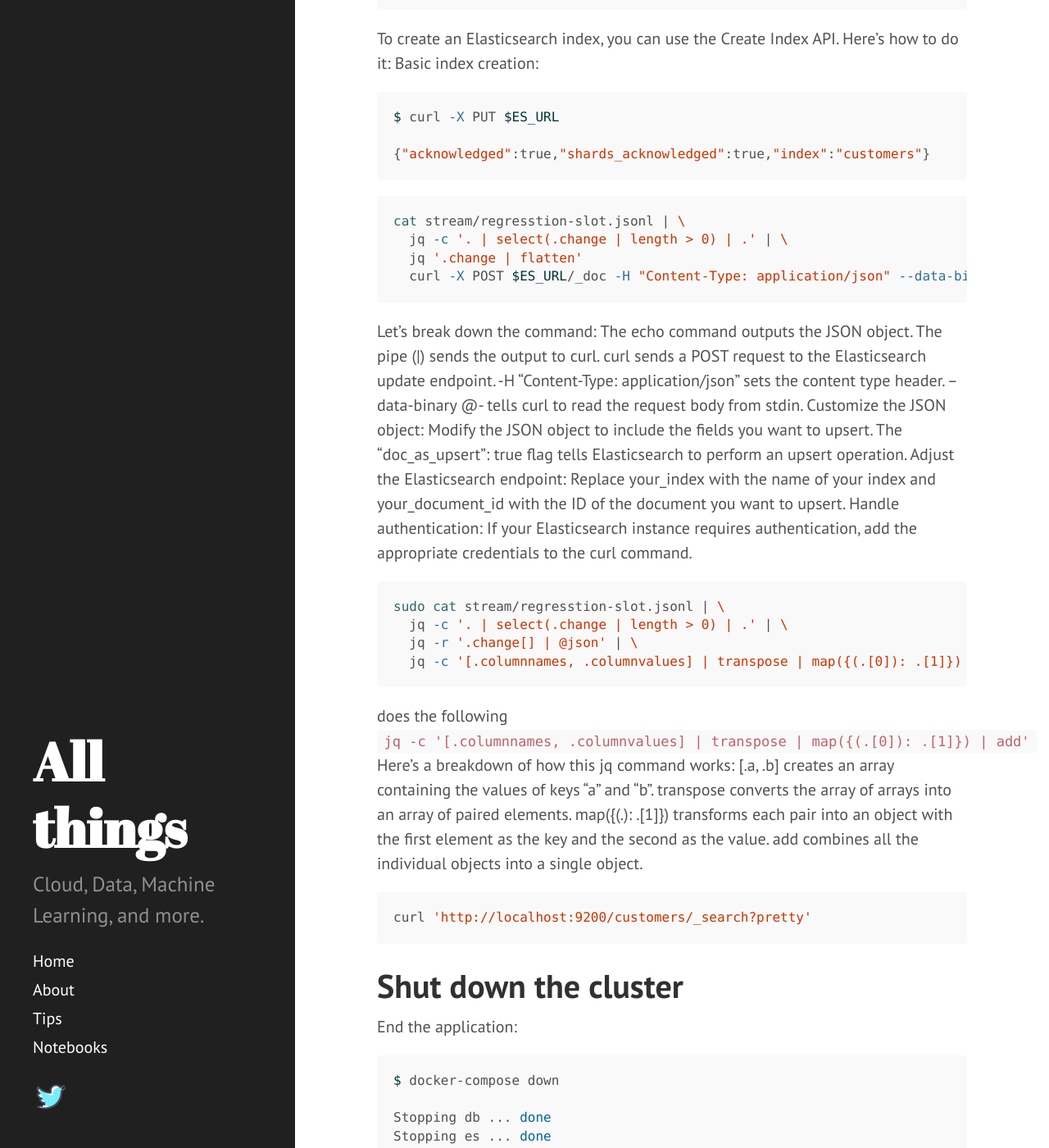
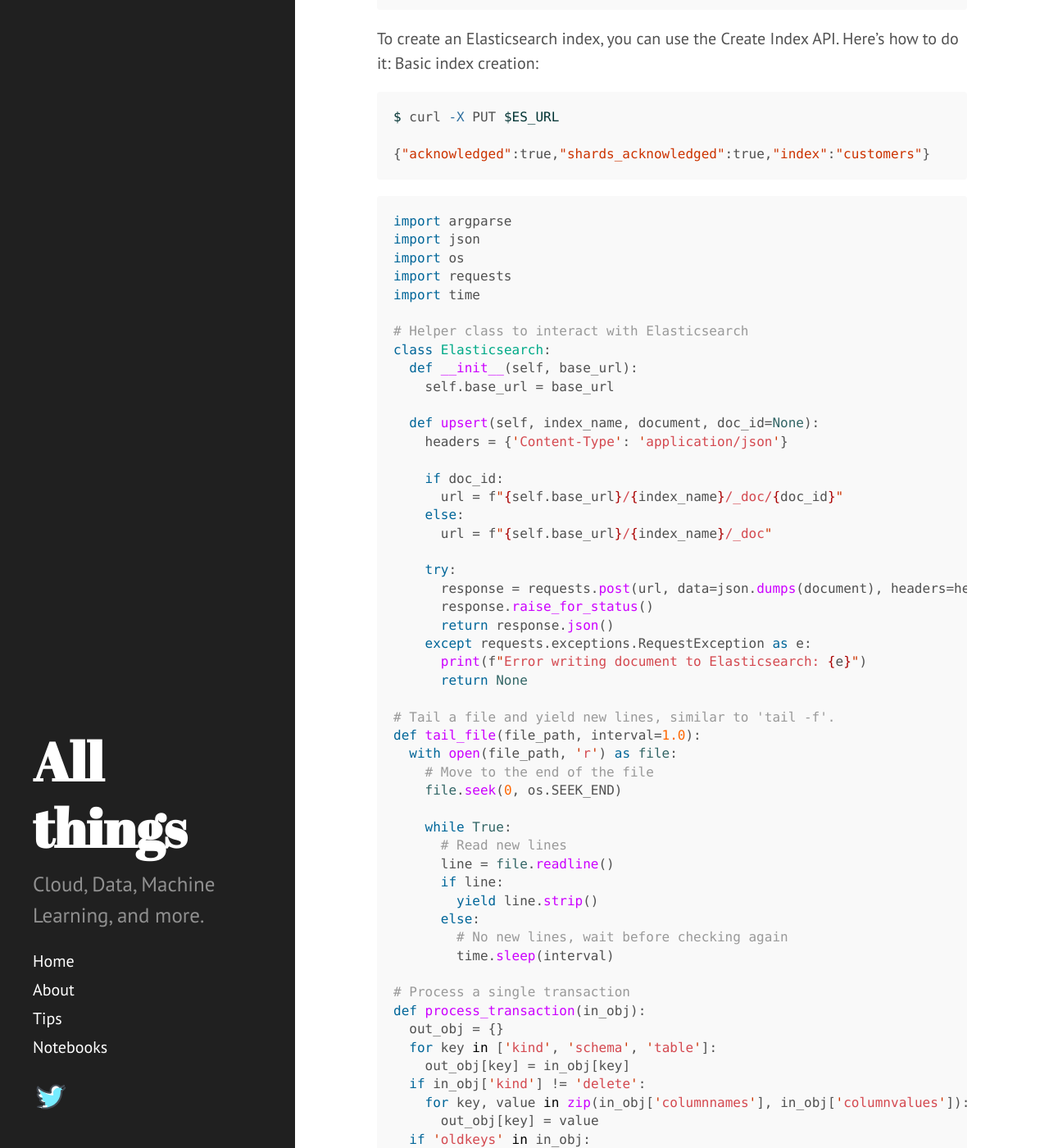
Before and after one commit to dzlab/dzlab.github.io, a Jekyll site: the page built from _posts/2024-06-26-postgres-cdc.md, in a window 1280 px wide and 1400 px high, scrolled down 5179 px. Shown: the whole window at 82% size. Built offline with Jekyll 4.4.1, drawn with Linux system fonts in a browser that asks for light colours; nearby versions of some CDN libraries; a script that is not in the unit is left out; the table of contents is made by our own code; some of the changed text lies outside the part shown.

Commit message:
replace jq with python script for processing changes

````diff
--- a/_posts/2024-06-26-postgres-cdc.md
+++ b/_posts/2024-06-26-postgres-cdc.md
@@ -241,40 +241,95 @@ $ curl -X PUT $ES_URL
 {"acknowledged":true,"shards_acknowledged":true,"index":"customers"}
 ```
 
-```shell
-cat stream/regresstion-slot.jsonl | \
-  jq -c '. | select(.change | length > 0) | .' | \
-  jq '.change | flatten'
-  curl -X POST $ES_URL/_doc -H "Content-Type: application/json" --data-binary @-
+```python
+import argparse
+import json
+import os
+import requests
+import time
+
+# Helper class to interact with Elasticsearch
+class Elasticsearch:
+  def __init__(self, base_url):
+    self.base_url = base_url
+
+  def upsert(self, index_name, document, doc_id=None):
+    headers = {'Content-Type': 'application/json'}
+
+    if doc_id:
+      url = f"{self.base_url}/{index_name}/_doc/{doc_id}"
+    else:
+      url = f"{self.base_url}/{index_name}/_doc"
+
+    try:
+      response = requests.post(url, data=json.dumps(document), headers=headers)
+      response.raise_for_status()
+      return response.json()
+    except requests.exceptions.RequestException as e:
+      print(f"Error writing document to Elasticsearch: {e}")
+      return None
+
+# Tail a file and yield new lines, similar to 'tail -f'.
+def tail_file(file_path, interval=1.0):
+  with open(file_path, 'r') as file:
+    # Move to the end of the file
+    file.seek(0, os.SEEK_END)
+
+    while True:
+      # Read new lines
+      line = file.readline()
+      if line:
+        yield line.strip()
+      else:
+        # No new lines, wait before checking again
+        time.sleep(interval)
+
+# Process a single transaction
+def process_transaction(in_obj):
+  out_obj = {}
+  for key in ['kind', 'schema', 'table']:
+    out_obj[key] = in_obj[key]
+  if in_obj['kind'] != 'delete':
+    for key, value in zip(in_obj['columnnames'], in_obj['columnvalues']):
+      out_obj[key] = value
+  if 'oldkeys' in in_obj:
+    out_obj['old'] = {}
+    for key, value in zip(in_obj['oldkeys']['keynames'], in_obj['oldkeys']['keyvalues']):
+      out_obj['old'][key] = value
+  return out_obj
+
+# Process a file of change transactions
+def process_file(es_url, file_path):
+  es = Elasticsearch(es_url)
+  for line in tail_file(file_path):
+    txs = json.loads(line)
+    if txs['change'] == []:
+      continue
+    for tx in txs['change']:
+      result = process_transaction(tx)
+      id = result['id'] if 'id' in result else None
+      es.upsert(result['table'], result, id)
+
+# Parse CLI arguments
+def parse_arguments():
+    parser = argparse.ArgumentParser(description="Description of your program")
+    parser.add_argument('-f', '--file', help='Input file name')
+    parser.add_argument('-u', '--url', default='http://localhost:9200', help='Base URL for Elasticsearch')
+    return parser.parse_args()
+
+def main():
+    args = parse_arguments()
+    print(f'Processing transactions file {args.file}')
+    print(f'Uploading transactions to {args.url}')
+    process_file(args.url, args.file)
+
+if __name__ == "__main__":
+    main()
 ```
 
-
-Let's break down the command:
-The echo command outputs the JSON object.
-The pipe (|) sends the output to curl.
-curl sends a POST request to the Elasticsearch update endpoint.
--H "Content-Type: application/json" sets the content type header.
---data-binary @- tells curl to read the request body from stdin.
-Customize the JSON object:
-Modify the JSON object to include the fields you want to upsert. The "doc_as_upsert": true flag tells Elasticsearch to perform an upsert operation.
-Adjust the Elasticsearch endpoint:
-Replace your_index with the name of your index and your_document_id with the ID of the document you want to upsert.
-Handle authentication:
-If your Elasticsearch instance requires authentication, add the appropriate credentials to the curl command.
-
 ```shell
-sudo cat stream/regresstion-slot.jsonl | \
-  jq -c '. | select(.change | length > 0) | .' | \
-  jq -r '.change[] | @json' | \
-  jq -c '[.columnnames, .columnvalues] | transpose | map({(.[0]): .[1]}) | add'
+$ python process.py -f /stream/regresstion-slot.jsonl
 ```
-
-does the following `jq -c '[.columnnames, .columnvalues] | transpose | map({(.[0]): .[1]}) | add'`
-Here's a breakdown of how this jq command works:
-[.a, .b] creates an array containing the values of keys "a" and "b".
-transpose converts the array of arrays into an array of paired elements.
-map({(.): .[1]}) transforms each pair into an object with the first element as the key and the second as the value.
-add combines all the individual objects into a single object.
 
 ```shell
 curl 'http://localhost:9200/customers/_search?pretty'
````
